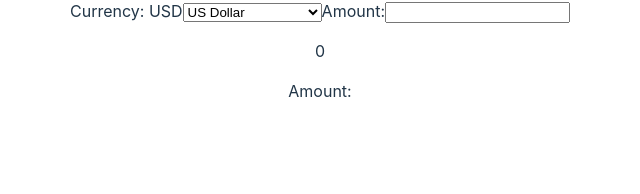
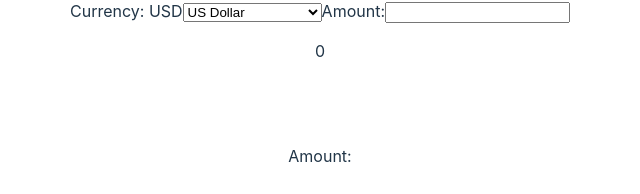
Before and after one commit to mcohen2000/currency-converter, a React (Vite) app: page / in a window 1280 px wide. Shown: the part 166-360 px from the top of the page, without its empty margins (320-960 px from the left). Built offline with nearby package versions, Linux system fonts and the light colour scheme.

Commit message:
Arrow to Output + Error/Logic Handling

```diff
--- a/src/App.css
+++ b/src/App.css
@@ -4,3 +4,23 @@
   /* padding: 2rem; */
   text-align: center;
 }
+.arrowWrapper{
+  width: 100%;
+  display: flex;
+  flex-direction: column;
+  place-items: center;
+}
+.arrow-line{
+  background-color: white;
+  width: 10px;
+  min-height: 50px;
+  height: 100%;
+  max-height: 150px;
+}
+.arrow-down {
+  width: 0;
+  height: 0;
+  border-left: 15px solid transparent;
+  border-right: 15px solid transparent;
+  border-top: 15px solid white;
+}
--- a/src/App.tsx
+++ b/src/App.tsx
@@ -1,6 +1,4 @@
 import { useState } from 'react'
-import reactLogo from './assets/react.svg'
-import viteLogo from '/vite.svg'
 import './App.css'
 
 function App() {
@@ -32,8 +30,18 @@ function App() {
             <button onClick={(e) => console.log(e)}>Submit</button>
           </form> : <></>}
           <label>Amount:</label>
-          <input className='amountInput' onChange={(e) => setCurrencyAmount(Number(e.target.value))}></input>
+          <input className='amountInput' onChange={(e) => {
+            if (isNaN(Number(e.target.value))) {
+              console.log("Not a number")
+            } else {
+              setCurrencyAmount(Number(e.target.value))
+            }
+          }}></input>
           <p>{currencyAmount}</p>
+        </div>
+        <div className='arrowWrapper'>
+          <div className='arrow-line'></div>
+          <div className='arrow-down'></div>
         </div>
         <div className='formWrapper outputForm'>
           <label>Amount:</label>
```
